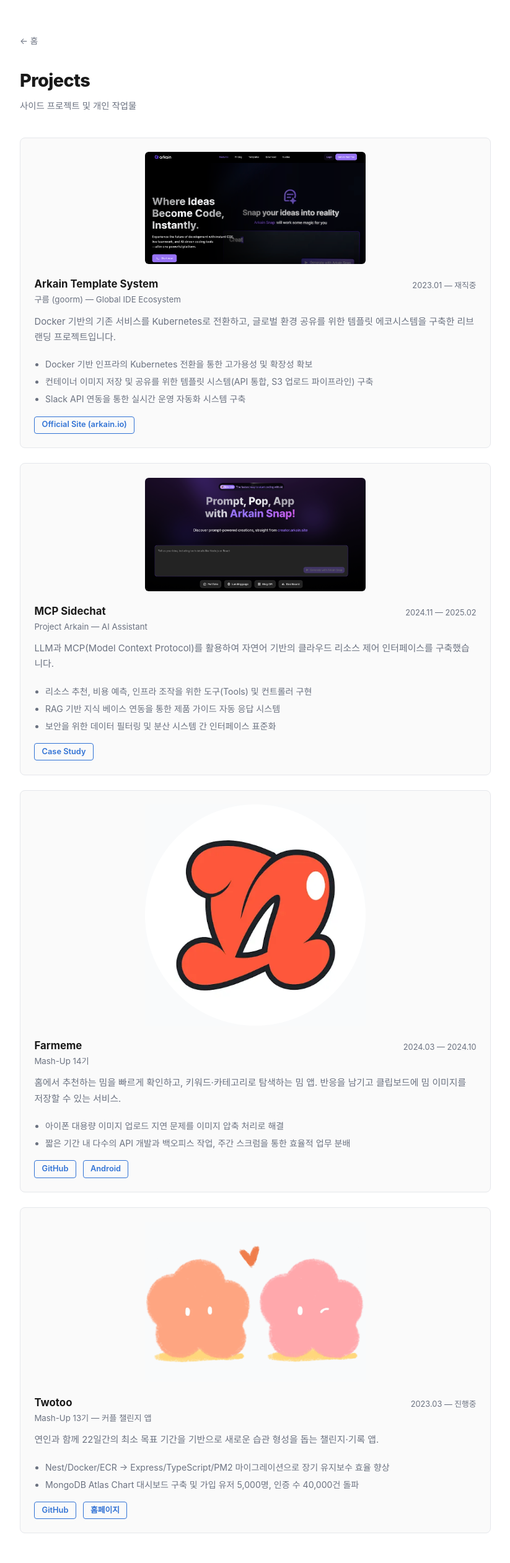
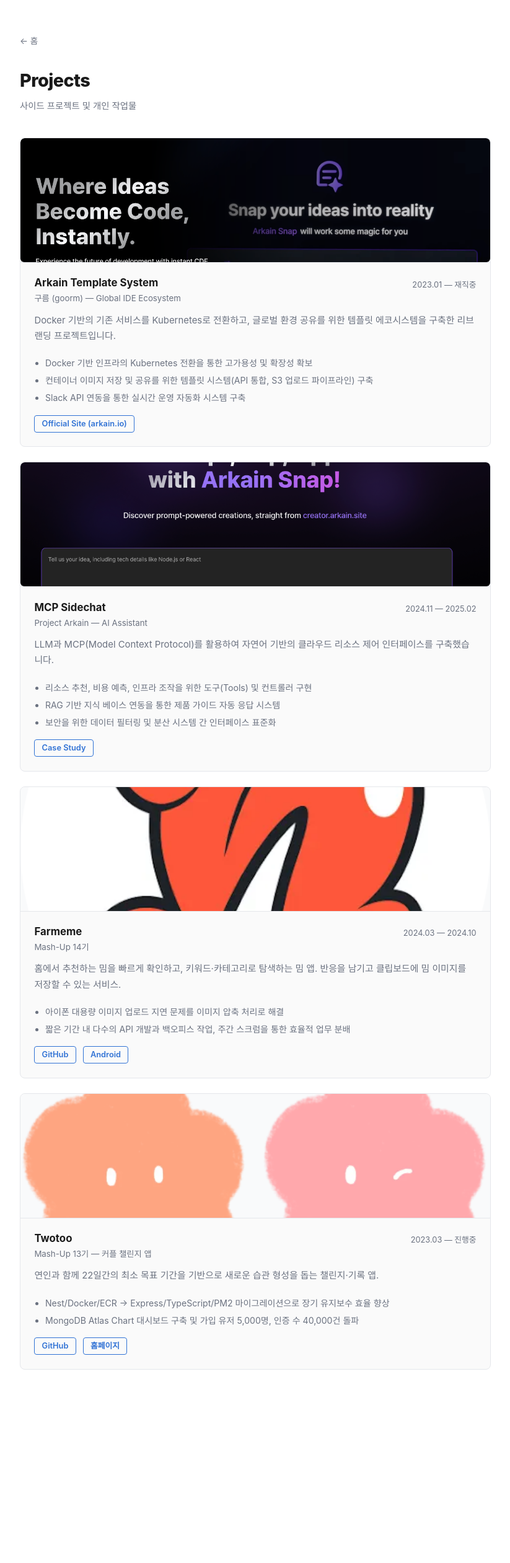
Before and after one commit to Hyun-git/Hyun-git.github.io, a Jekyll site: the page built from projects.md, in a window 1280 px wide. Shown: the whole page at 62% size, without its empty margins (228-1051 px from the left). Built offline with Jekyll 4.4.1, drawn with Linux system fonts in a browser that asks for light colours; after the commit the page ends 2258 px from its top, so only the background shows below that.

Commit message:
style: make project thumbnails fill the card width

```diff
--- a/_sass/portfolio-theme.scss
+++ b/_sass/portfolio-theme.scss
@@ -341,37 +341,31 @@ table, th, td {
 }
 
 .pf-project-thumbnail {
-  margin: 0 auto 1.4rem; /* 중앙 정렬 및 하단 여백 */
-  max-width: 50%; /* 가로 폭을 카드의 50%로 제한 */
+  margin: -1.4rem -1.4rem 1.4rem -1.4rem; /* 상단 및 좌우 여백을 카드 패딩만큼 상쇄하여 꽉 차게 설정 */
+  width: calc(100% + 2.8rem);
+  max-width: none;
   overflow: hidden;
   background: var(--accent-color);
   line-height: 0;
   transition: opacity 0.2s ease;
+  border-bottom: 1px solid var(--border-color);
 
   img {
     width: 100%;
-    height: auto;
+    height: 200px; /* 고정 높이로 통일감을 줌 */
     display: block;
-    object-fit: contain;
-    border-radius: 6px; /* 이미지 자체에 둥근 모서리 유지 */
-  }
-}
-
-.pf-project-thumbnail-link {
-  text-decoration: none;
-  display: block;
-
-  &:hover {
-    text-decoration: none;
-    .pf-project-thumbnail {
-      opacity: 0.8;
-    }
+    object-fit: cover; /* 이미지가 꽉 차도록 설정 */
   }
 }
 
 @media (max-width: 600px) {
   .pf-project-thumbnail {
-    max-width: 80%; /* 모바일에서는 조금 더 크게 보이도록 조절 */
+    margin: -1.4rem -1.4rem 1.4rem -1.4rem;
+    width: calc(100% + 2.8rem);
+
+    img {
+      height: 160px; /* 모바일에서는 높이를 조금 줄임 */
+    }
   }
 }
 
```
